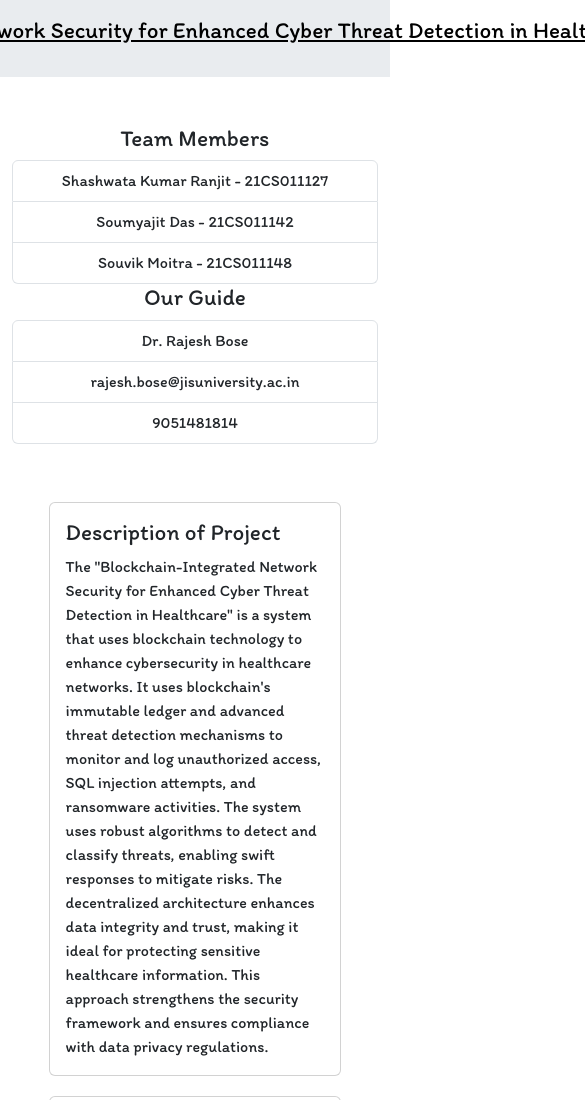
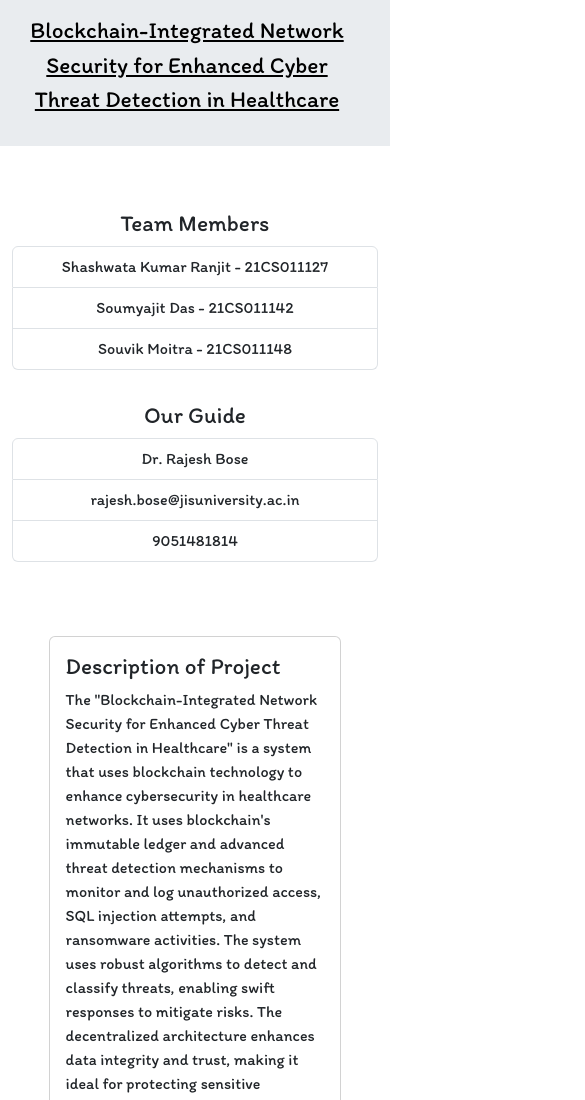
Before and after one commit to Souvik2003K/Project_Report_Info, a plain HTML site: page index.html in a window 390 px wide. Shown: the top 1100 px of the page, 585 px wide, since content can reach past the window. Drawn offline with nearby package versions, Linux system fonts and the light colour scheme.

Commit message:
made responsive

```diff
--- a/index.html
+++ b/index.html
@@ -22,13 +22,13 @@
 <body>
     <nav class="navbar navbar-expand-lg bg-body-secondary">
         <div class="container-fluid d-flex justify-content-center">
-            <p id="title" class="navbar-brand text-center text-decoration-underline fs-3" href="#">Blockchain-Integrated Network Security for Enhanced Cyber Threat Detection in Healthcare</p>
+            <p id="title" class="navbar-brand text-center text-decoration-underline fs-3 text-wrap" href="#">Blockchain-Integrated Network Security for Enhanced Cyber Threat Detection in Healthcare</p>
         </div>
     </nav>
 
     <main class="container mx-auto">
         <section class="row my-5">
-            <div class="col-lg-6 col-md-12 col-sm-12">
+            <div class="col-lg-6 col-md-12 col-sm-12 my-3">
                 <h3 class="text-center">Team Members</h3>
                 <ul class="list-group">
                     <li class="list-group-item text-center">Shashwata Kumar Ranjit - 21CS011127</li>
@@ -37,7 +37,7 @@
                 </ul>
             </div>
 
-            <div class="col-lg-6 col-md-12 col-sm-12">
+            <div class="col-lg-6 col-md-12 col-sm-12 my-3">
                 <h3 class="text-center">Our Guide</h3>
                 <ul class="list-group">
                     <li class="list-group-item text-center">Dr. Rajesh Bose</li>
```
